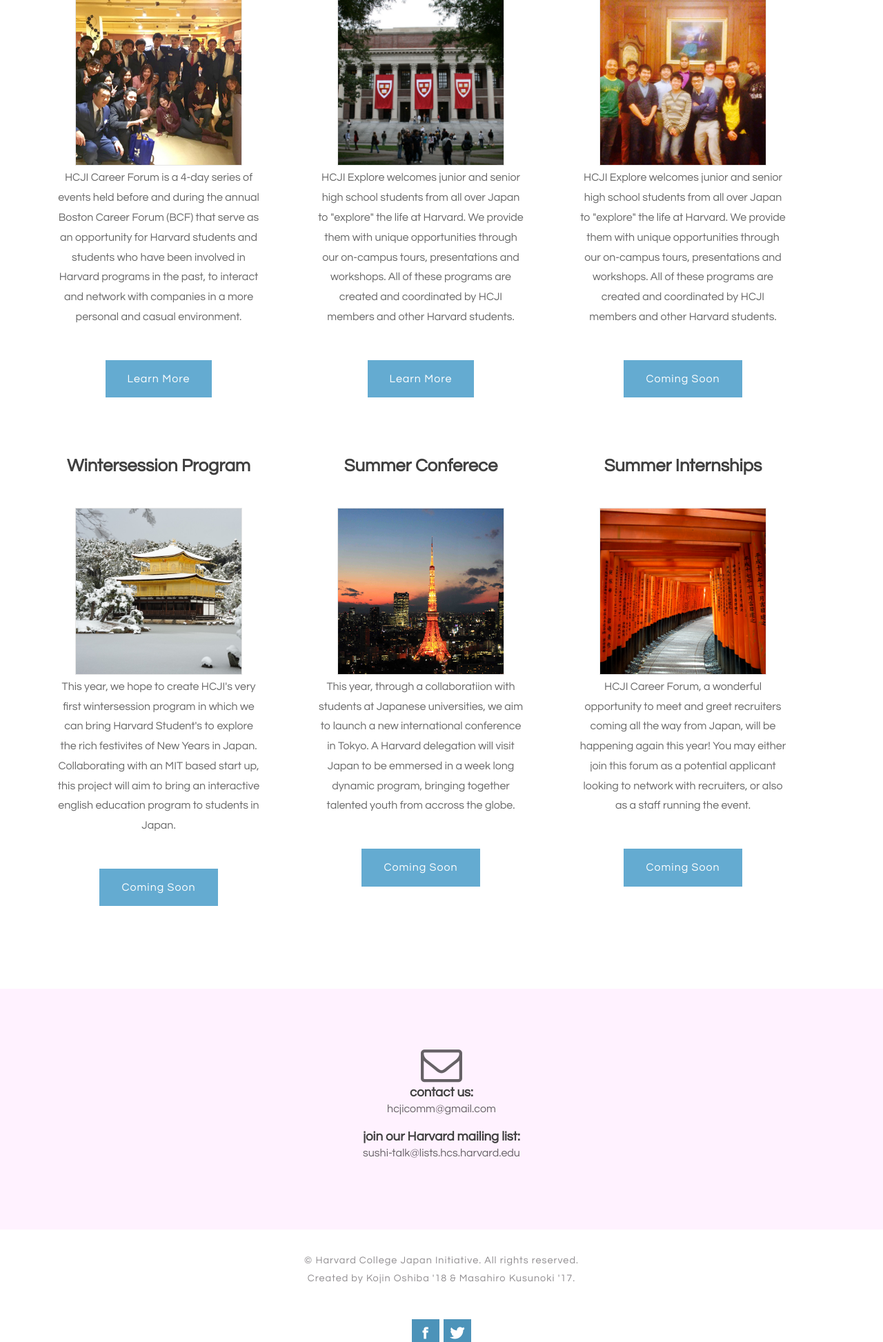
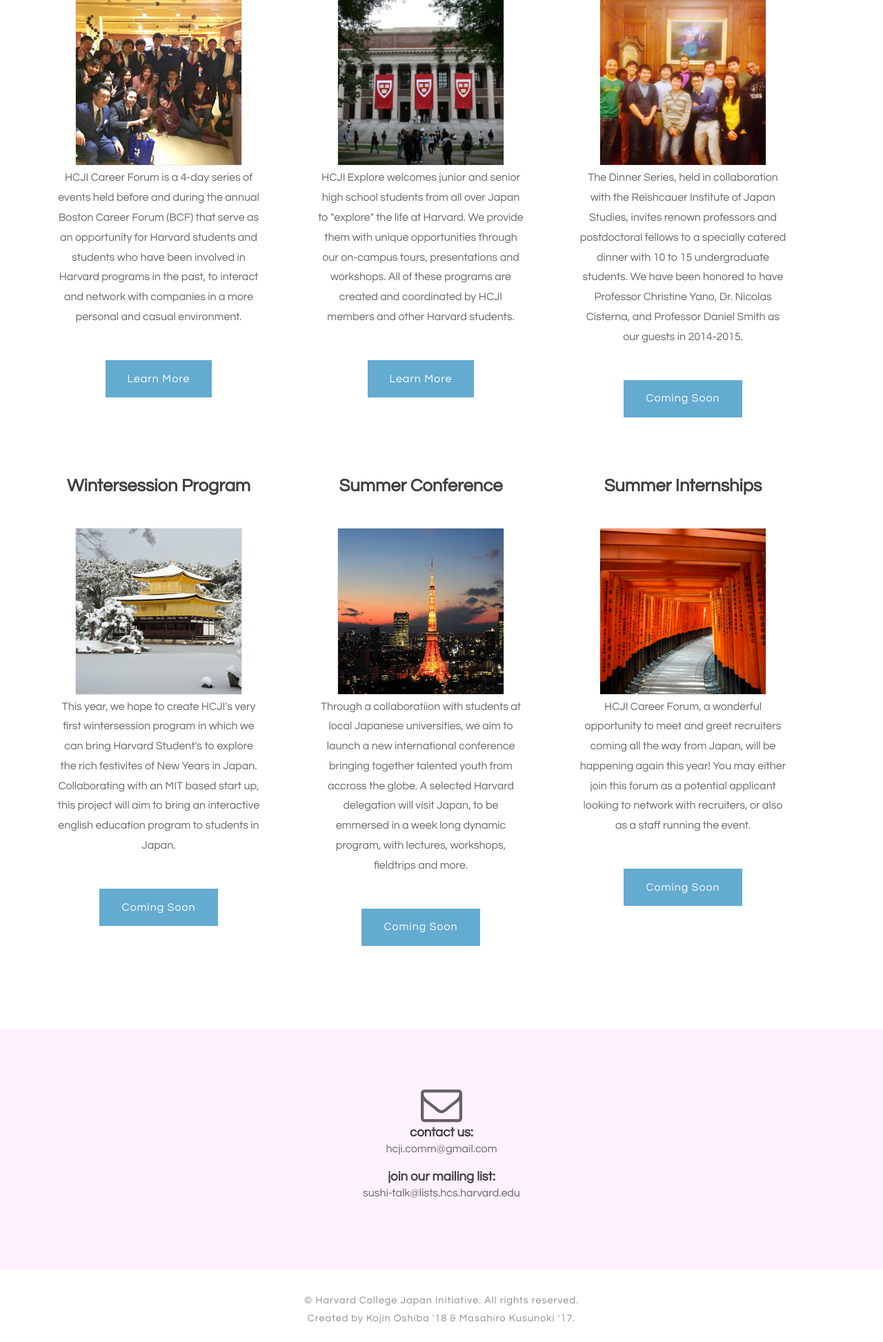
Before and after one commit to kojino/hcji_website, a Rails app: page / in a window 1280 px wide. Shown: the part 1685-3630 px from the top of the page at 69% size. Run offline with Rails 7, Linux system fonts and the light colour scheme; style sheets or scripts are compiled from the project's sources; some libraries are stand-ins or nearby versions.

Commit message:
prefair release

```diff
--- a/app/controllers/static_pages_controller.rb
+++ b/app/controllers/static_pages_controller.rb
@@ -13,4 +13,7 @@
 
   def careers
   end
+
+  def explore
+  end
 end
--- a/app/views/static_pages/connectwithus.html.erb
+++ b/app/views/static_pages/connectwithus.html.erb
@@ -3,9 +3,9 @@
 		<div class="fbox">
 			<span class="icon icon-envelope"></span>
 			<h3>contact us:</h3>
-			<p>hcjicomm@gmail.com</p>
+			<p>hcji.comm@gmail.com</p>
 			<p>   </p>
-			<h3>join our Harvard mailing list:</h3>
+			<h3>join our mailing list:</h3>
 			<p>sushi-talk@lists.hcs.harvard.edu</p>
 		</div>
 	</div>
--- a/app/views/static_pages/explore.html.erb
+++ b/app/views/static_pages/explore.html.erb
@@ -14,7 +14,7 @@
 				<h2>HCJI Explore</h2>
 			</div>
 			<p><img src="assets/careers1.jpg" alt="" width="400px"/>HCJI Explore welcomes high school students from all over Japan to "explore" the life at Harvard. We provide them with unforgettable experiences through our on-campus tours, presentations and workshops. All of these programs are created and coordinated by HCJI members and other Harvard student volunteers.</p>
-			<p>We offer high schools interested in a more global curriculum a unique opportunity to incorporate on-the-ground experiences at Harvard into their programs. Most programs will be modified as we move towards the actual visit in order to fulfill the needs of individual schools.</p>
+			<p>We offer high schools interested in a more global curriculum a unique opportunity to incorporate on-the-ground experiences at Harvard into their programs. Programs will be developed in coordination with the schools so as to cater to the interests of both the students and the teachers at their request.</p>
 
 			<div class="spacer"></div>
 
--- a/app/views/static_pages/home.html.erb
+++ b/app/views/static_pages/home.html.erb
@@ -41,7 +41,7 @@
 				<h2>Dinner Series</h2>
 			</div>
 			<img class="image" src="assets/dinner.jpg" alt="" />
-			<p>HCJI Explore welcomes junior and senior high school students from all over Japan to "explore" the life at Harvard. We provide them with unique opportunities through our on-campus tours, presentations and workshops. All of these programs are created and coordinated by HCJI members and other Harvard students.</p>
+			<p>The Dinner Series, held in collaboration with the Reishcauer Institute of Japan Studies, invites renown professors and postdoctoral fellows to a specially catered dinner with 10 to 15 undergraduate students. We have been honored to have Professor Christine Yano, Dr. Nicolas Cisterna, and Professor Daniel Smith as our guests in 2014-2015.</p>
 		<a href="" class="button">Coming Soon</a>
 		</div>
 		<div class="tbox">
@@ -54,10 +54,10 @@
 		</div>
 		<div class="tbox">
 			<div class="title">
-				<h2>Summer Conferece</h2>
+				<h2>Summer Conference</h2>
 			</div>
 			<img class="image" src="assets/tokyo.jpg" alt="" />
-			<p>This year, through a collaboratiion with students at Japanese universities, we aim to launch a new international conference in Tokyo. A Harvard delegation will visit Japan to be emmersed in a week long dynamic program, bringing together talented youth from accross the globe.</p>
+			<p>Through a collaboratiion with students at local Japanese universities, we aim to launch a new international conference bringing together talented youth from accross the globe. A selected Harvard delegation will visit Japan, to be emmersed in a week long dynamic program, with lectures, workshops, fieldtrips and more.</p>
 			<a href="" class="button">Coming Soon</a>
 		</div>
 		<div class="tbox">
@@ -83,9 +83,9 @@
 		<div class="fbox">
 			<span class="icon icon-envelope"></span>
 			<h3>contact us:</h3>
-			<p>hcjicomm@gmail.com</p>
+			<p>hcji.comm@gmail.com</p>
 			<p>   </p>
-			<h3>join our Harvard mailing list:</h3>
+			<h3>join our mailing list:</h3>
 			<p>sushi-talk@lists.hcs.harvard.edu</p>
 		</div>
 	</div>
--- a/config/routes.rb
+++ b/config/routes.rb
@@ -8,6 +8,8 @@
   get 'connect' => 'static_pages#connectwithus'
 
   get 'careers' => 'static_pages#careers'
+
+  get 'explore' => 'static_pages#explore'
 
   # The priority is based upon order of creation: first created -> highest priority.
   # See how all your routes lay out with "rake routes".
```
Also changed, not shown: app/views/static_pages/whatwedo.html.erb (+22 -2 lines), 3 other files.
